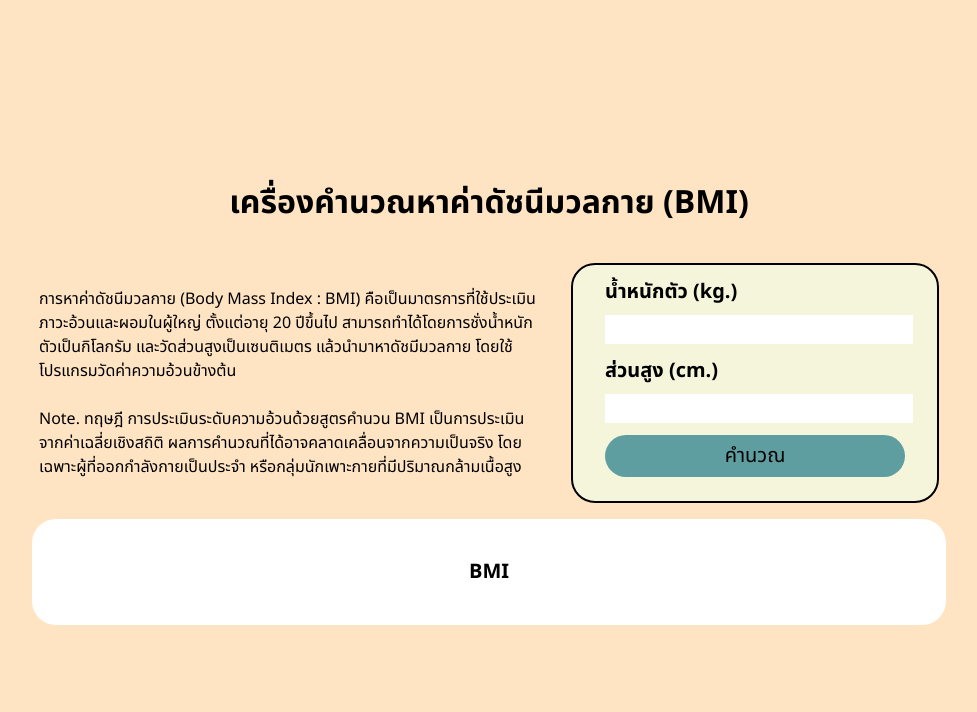
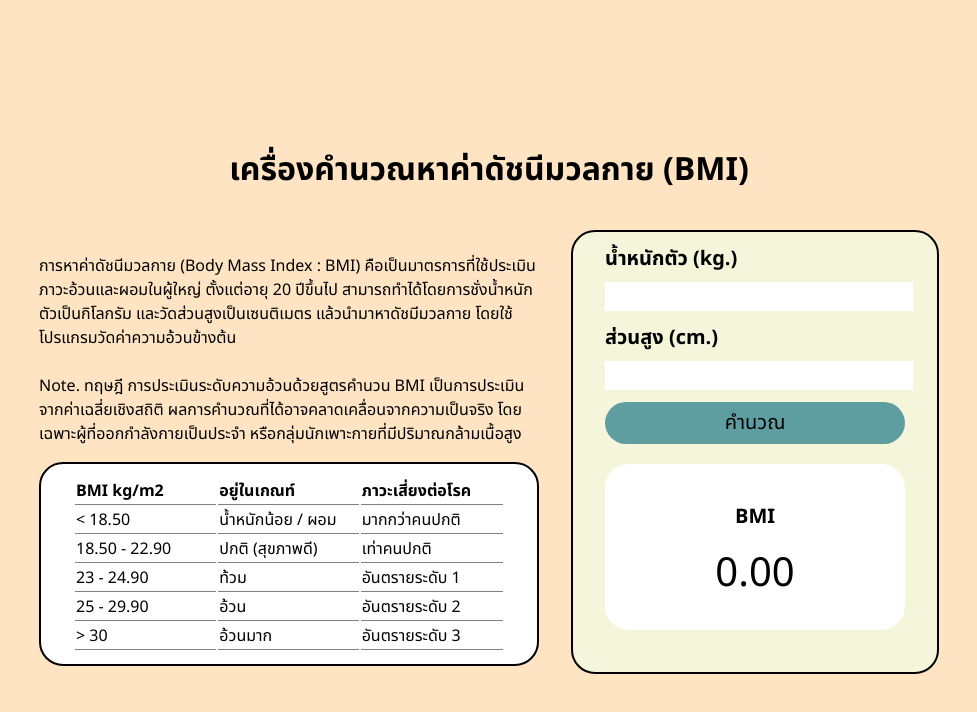
Before and after one commit to XpattyX/BMI-Calculate, a plain HTML site: page index.html in a window 1280 px wide. Shown: the whole page, without its empty margins (151-1128 px from the left). Drawn offline with Linux system fonts and the light colour scheme.

Commit message:
Update data

```diff
--- a/index.html
+++ b/index.html
@@ -14,6 +14,40 @@
         <div class="quote">
             <p>การหาค่าดัชนีมวลกาย (Body Mass Index : BMI) คือเป็นมาตรการที่ใช้ประเมินภาวะอ้วนและผอมในผู้ใหญ่ ตั้งแต่อายุ 20 ปีขึ้นไป สามารถทำได้โดยการชั่งน้ำหนักตัวเป็นกิโลกรัม และวัดส่วนสูงเป็นเซนติเมตร แล้วนำมาหาดัชมีมวลกาย โดยใช้โปรแกรมวัดค่าความอ้วนข้างต้น
             <br><br>Note. ทฤษฎี การประเมินระดับความอ้วนด้วยสูตรคำนวน BMI เป็นการประเมินจากค่าเฉลี่ยเชิงสถิติ ผลการคำนวณที่ได้อาจคลาดเคลื่อนจากความเป็นจริง โดยเฉพาะผู้ที่ออกกำลังกายเป็นประจำ หรือกลุ่มนักเพาะกายที่มีปริมาณกล้ามเนื้อสูง</p>
+            <div>
+                <table>
+                    <tr>
+                        <th>BMI kg/m2</th>
+                        <th>อยู่ในเกณท์</th>
+                        <th>ภาวะเสี่ยงต่อโรค</th>
+                    </tr>
+                    <tr>
+                        <td>< 18.50</td>
+                        <td>น้ำหนักน้อย / ผอม</td>
+                        <td>มากกว่าคนปกติ</td>
+                    </tr>
+                    <tr>
+                        <td>18.50 - 22.90</td>
+                        <td>ปกติ (สุขภาพดี)</td>
+                        <td>เท่าคนปกติ</td>
+                    </tr>
+                    <tr>
+                        <td>23 - 24.90</td>
+                        <td>ท้วม</td>
+                        <td>อันตรายระดับ 1</td>
+                    </tr>
+                    <tr>
+                        <td>25 - 29.90</td>
+                        <td>อ้วน</td>
+                        <td>อันตรายระดับ 2</td>
+                    </tr>
+                    <tr>
+                        <td>> 30</td>
+                        <td>อ้วนมาก</td>
+                        <td>อันตรายระดับ 3</td>
+                    </tr>
+                </table>
+            </div>
         </div>
 
             <div class="input">
@@ -22,15 +56,12 @@
                 <h3>ส่วนสูง (cm.)</h3>
                 <input type="number" id="heightData">
                 <input type="button" onclick="Calculate()" value="คำนวณ">
+                <main class="BMI">
+            <div>
+                <h2>BMI</h2>
+                <div class="result" id="result">0.00</div>
             </div>
-
-    </main>
-    <main class="BMI">
-        <div>
-            <h2>BMI</h2>
-            <div class="result" id="result"></div>
         </div>
-    </main>
 
         <script src="app.js"></script>
     </body>
--- a/style.css
+++ b/style.css
@@ -24,6 +24,21 @@ div.quote{
     border: none;
     border-radius: 24px;
     background-color: inherit;
+}
+table{
+    margin: auto;
+    padding: 12px 32px;
+    background-color: white;
+    border: 2px solid black;
+    border-radius: 24px;
+}
+th{
+    text-align: left;
+    border-bottom: 1px solid gray;
+    width: 300px;
+}
+td{
+    border-bottom: 1px solid gray;
 }
 div.input{
     display: block;
@@ -67,8 +82,8 @@ main.BMI{
     background-color:white;
     margin: 16px auto;
     text-align: center;
-    padding: 26px 32px;
-    width: 850px;
+    padding: 26px 0;
+    width: 100%;
     border-radius: 24px;
 
 }
```
Also changed, not shown: app.js (line endings or trailing spaces).
